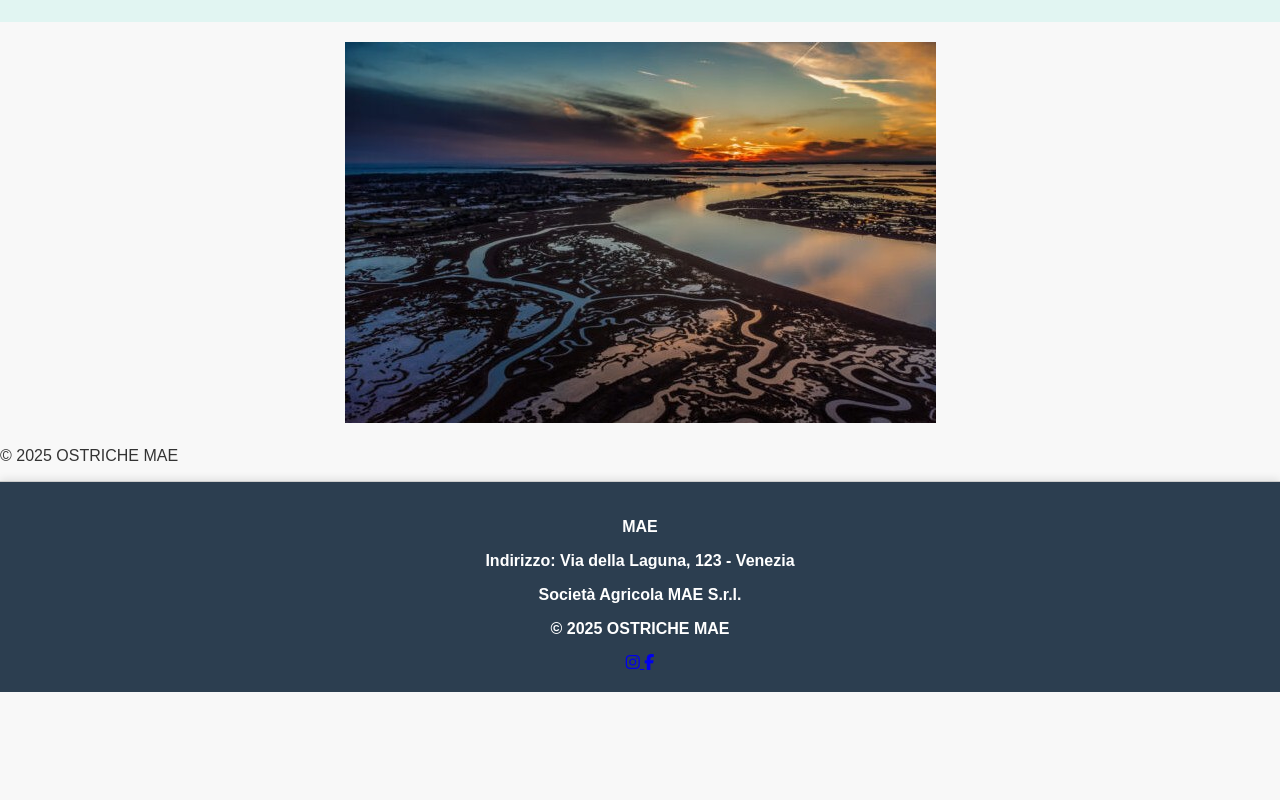
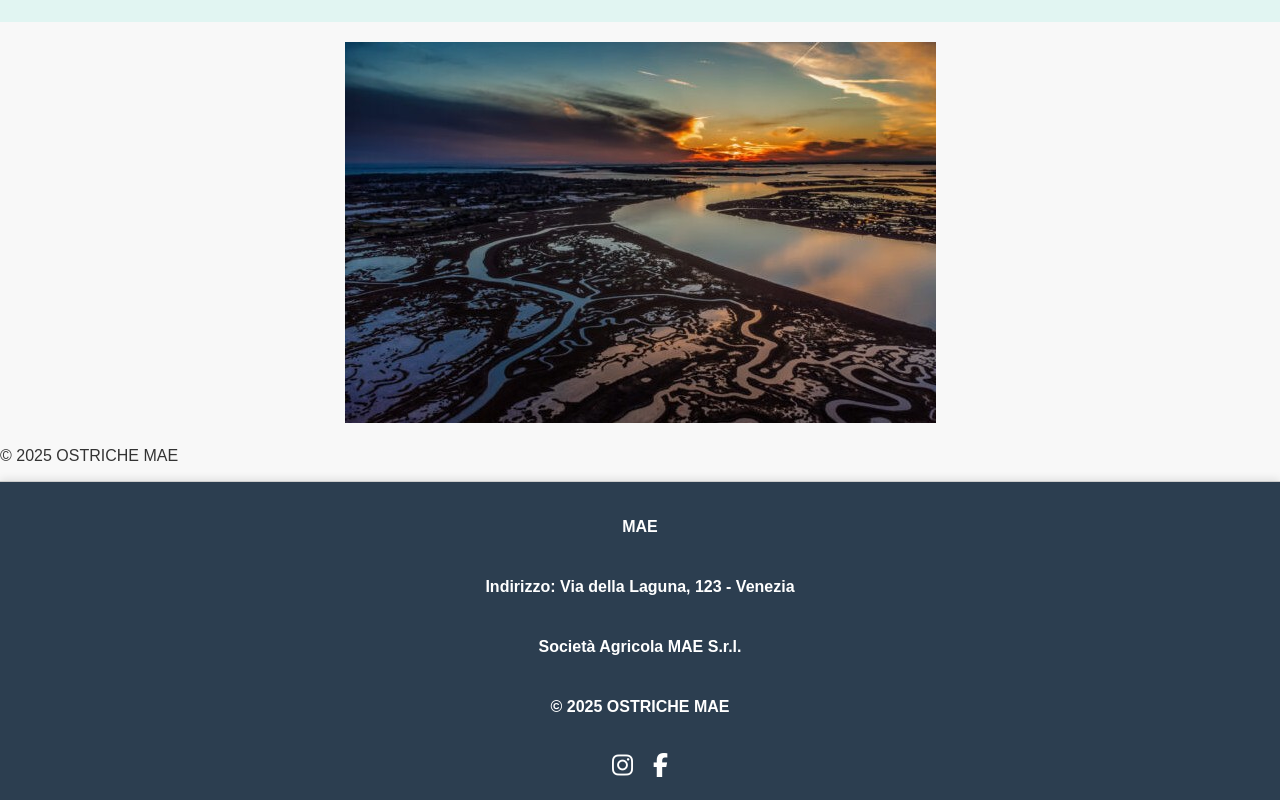
Before and after one commit to GiacomoGianni/MAE, a plain HTML site: page index.html in a window 1280 px wide. Shown: the part 360-1160 px from the top of the page. Before the commit the page ends 1052 px from the top, so only its background shows below. Drawn offline with Linux system fonts and the light colour scheme; a script that the page names is missing.

Commit message:
Update style.css

```diff
--- a/style.css
+++ b/style.css
@@ -25,6 +25,31 @@
   font-weight: bold;
   border-top: 1px solid #ccc;
   box-shadow: 0 -2px 8px rgba(0, 0, 0, 0.1);
+}
+.footer-content {
+  display: flex;
+  flex-direction: column;
+  align-items: center;
+  gap: 10px;
+}
+
+.footer-social {
+  display: flex;
+  flex-direction: row;  /* questa è la disposizione in riga, di default è row ma la mettiamo per chiarezza */
+  gap: 20px;
+  margin-top: 10px;
+  justify-content: center; /* centra le icone orizzontalmente */
+  align-items: center;     /* allinea verticalmente in mezzo (utile se altezza cambia) */
+}
+
+.footer-social a {
+  color: white;
+  font-size: 24px;
+  text-decoration: none;
+}
+
+.footer-social a:hover {
+  color: #007B7F;
 }
 
 /* contenitore interno per layout flessibile */
```
